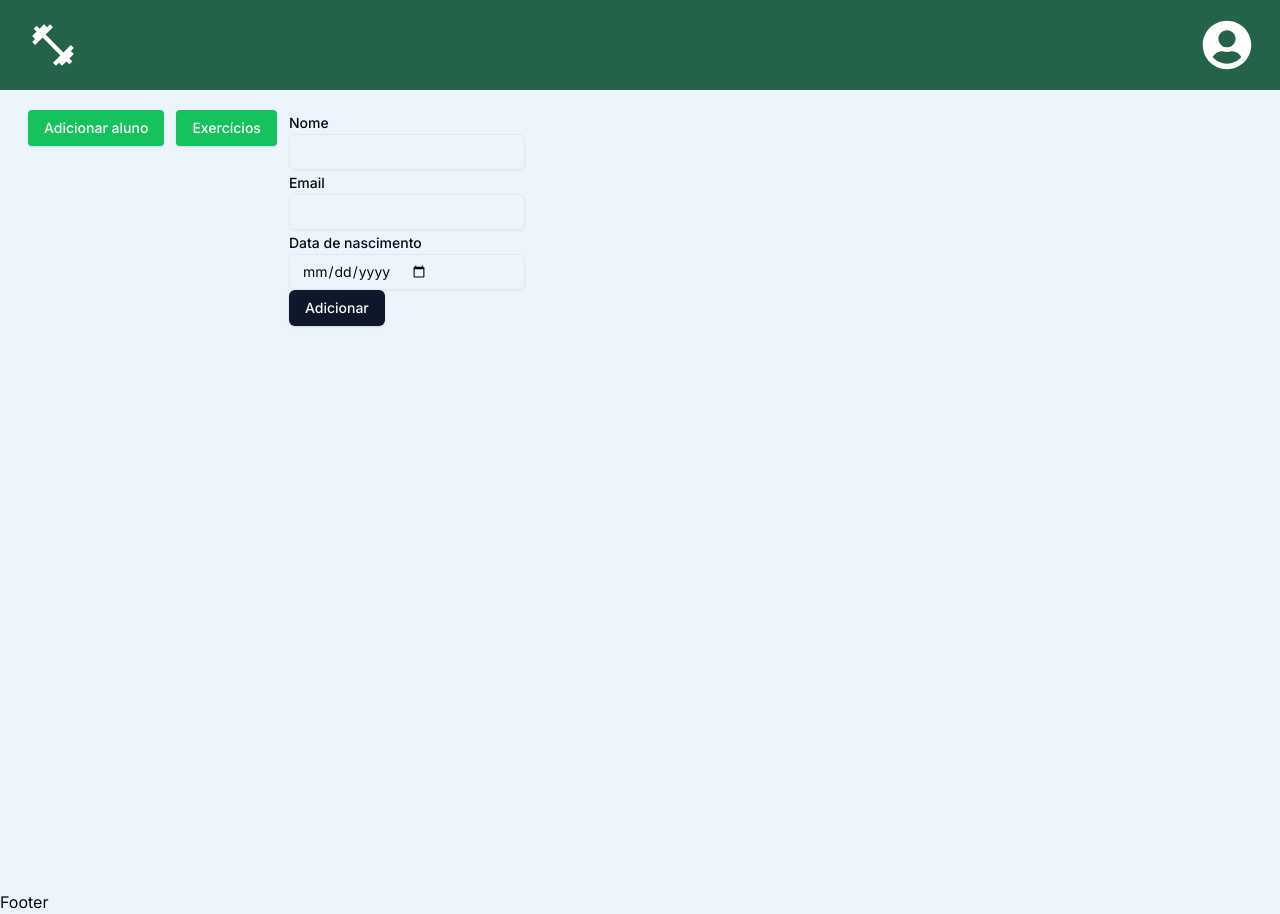
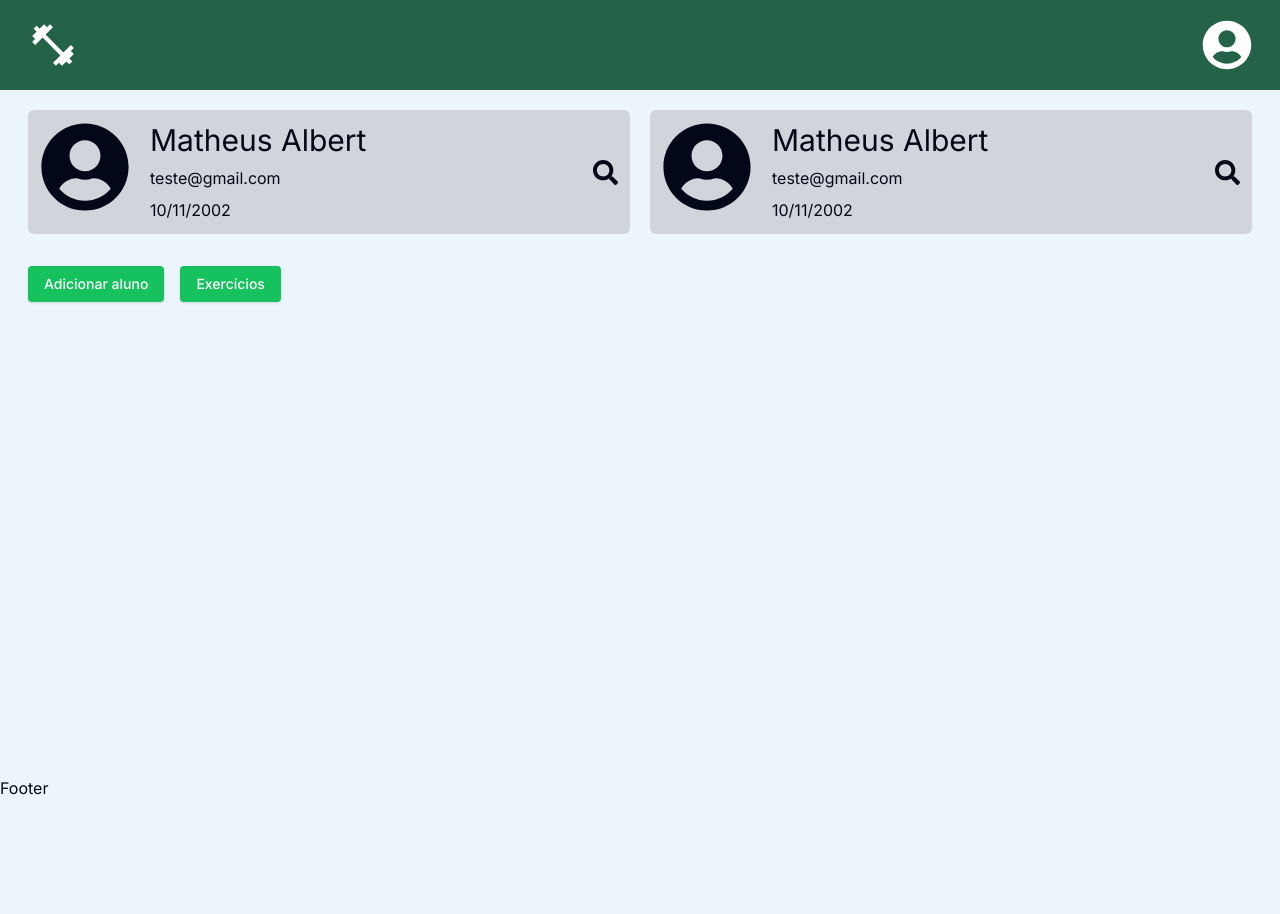
Before and after one commit to Albert1616/Sistema-Personal-Web, a Next.js app in the folder front/: page / in a window 1280 px wide. After the commit the page ends 800 px from the top, so only its background shows below. Built offline with nearby package versions, Linux system fonts and the light colour scheme.

Commit message:
feat: formulário de aluno e exercício feitos; página de exercicios e card de aluno finalizados

```diff
--- /dev/null
+++ b/front/src/app/exercicios/page.tsx
@@ -0,0 +1,33 @@
+'use client'
+
+import { Button } from '@/components/ui/button';
+import Link from 'next/link';
+import React, { useState } from 'react'
+import { MdAssignmentAdd, MdHome } from "react-icons/md";
+
+
+function page() {
+const [exercicios, setExercicios] = useState([]);
+  return (
+    <div className='h-screen py-8 px-5'>
+        <h1 className='text-3xl'>Exercícios</h1>
+        {exercicios.length > 0 ? (
+            exercicios.map(exercicio => {
+                return <p>exercicio</p>
+            })
+        ) : (
+            <p>Não Há exercícios cadastrados!</p>
+        )}
+        <div className='flex gap-5 mt-8'>
+            <Button>
+                <Link href='/formExercicio' className='flex items-center justify-center gap-3'><MdAssignmentAdd size={20}/>Adicionar exericício</Link>
+            </Button>
+            <Button>
+                <Link href='/' className='flex gap-3 items-center justify-center'><MdHome size={20}/>Home</Link>
+            </Button>
+        </div>
+    </div>
+  )
+}
+
+export default page
--- /dev/null
+++ b/front/src/app/formAluno/page.tsx
@@ -0,0 +1,12 @@
+import FormAluno from '@/components/formAluno'
+import React from 'react'
+
+function page() {
+  return (
+    <div className='flex flex-col items-center justify-center '>
+        <FormAluno />
+    </div>
+  )
+}
+
+export default page
--- /dev/null
+++ b/front/src/app/formExercicio/page.tsx
@@ -0,0 +1,12 @@
+import FormExercicio from '@/components/formExercicio'
+import React from 'react'
+
+function page() {
+  return (
+    <div className='flex flex-col items-center justify-center'>
+        <FormExercicio />
+    </div>
+  )
+}
+
+export default page;
--- a/front/src/app/globals.css
+++ b/front/src/app/globals.css
@@ -1,3 +1,16 @@
+*{
+  margin: 0;
+  padding: 0;
+  box-sizing: border-box;
+}
+html,body{
+  height: 100%;
+  width: 100%;
+  display: flex;
+  flex-direction: column;
+  justify-content: space-between;
+}
+
 @tailwind base;
   @tailwind components;
   @tailwind utilities;
--- a/front/src/app/page.tsx
+++ b/front/src/app/page.tsx
@@ -1,18 +1,28 @@
 import Image from "next/image";
 import { Button } from "@/components/ui/button"
 import Link from "next/link";
-import FormAluno from "@/components/formAluno";
+import FormAluno from "../components/formAluno";
+import CardAluno from "@/components/cardAluno";
 
 
 export default function Home() {
   return (
-    <main className="min-h-screen py-5 px-7 bg-background">
-      <div className="flex gap-3">
-        <Button className="bg-ButtonColor p-4 text-white rounded-sm hover:bg-ButtonHoverColor">
-          <Link href='/FormAluno'>Adicionar aluno</Link>
-        </Button>
-        <Button className="bg-ButtonColor p-4 rounded-sm text-white hover:bg-ButtonHoverColor">Exercícios</Button>
-        <FormAluno />
+    <main className="h-full py-5 px-7 bg-background">
+      <div>
+        <section className="grid grid-cols-2 gap-5 mb-8">
+          <CardAluno nome="Matheus Albert" email="teste@gmail.com" data="10/11/2002"/>
+          <CardAluno nome="Matheus Albert" email="teste@gmail.com" data="10/11/2002"/>
+        </section>
+        <div className="flex gap-4">
+          <Button className="bg-ButtonColor p-4 text-white rounded-sm hover:bg-ButtonHoverColor">
+            <Link href='/formAluno'>Adicionar aluno</Link>
+          </Button>
+
+          <Button className="bg-ButtonColor p-4 rounded-sm text-white hover:bg-ButtonHoverColor">
+            <Link href='/exercicios'>Exercícios</Link>
+          </Button>
+        </div>
+
       </div>
     </main>
   );
--- a/front/src/components/Header.tsx
+++ b/front/src/components/Header.tsx
@@ -26,10 +26,10 @@ function Header() {
   <DropdownMenuContent>
     <DropdownMenuLabel>Conta</DropdownMenuLabel>
     <DropdownMenuSeparator />
-    <DropdownMenuItem>Detalhes
+    <DropdownMenuItem className='cursor-pointer'>Detalhes
     </DropdownMenuItem>
-    <DropdownMenuItem className='text-red-500'>Deletar</DropdownMenuItem>
-    <DropdownMenuItem>Sair</DropdownMenuItem>
+    <DropdownMenuItem className='text-red-500 cursor-pointer'>Deletar</DropdownMenuItem>
+    <DropdownMenuItem className='cursor-pointer'>Sair</DropdownMenuItem>
   </DropdownMenuContent>
 </DropdownMenu>
 
--- /dev/null
+++ b/front/src/components/cardAluno.tsx
@@ -0,0 +1,37 @@
+import React from 'react'
+import Image from 'next/image'
+import { FaUserCircle,FaSearch } from "react-icons/fa";
+import { Button } from './ui/button';
+import Link from 'next/link';
+
+
+interface cardProps{
+    icon?: string,
+    nome: string,
+    email: string,
+    data: string
+}
+
+function cardAluno({icon, nome, email, data} : cardProps) {
+  return (
+    <div className='flex items-center justify-between bg-gray-300 rounded-md p-3'>
+        <div className='flex gap-5'>
+        {icon? (
+            <Image src={icon!} alt='Foto do aluno' className='rounded-full ring-2 ring-white'/>
+        ) : (
+            <FaUserCircle size={90}/>
+        )}
+        <div className='flex flex-col gap-2'>
+            <h1 className='text-3xl'>{nome}</h1>
+            <h3>{email}</h3>
+            <h3>{data}</h3>
+        </div>
+        </div>
+        <Link href='/'>
+            <FaSearch size={25}/>
+        </Link>
+    </div>
+  )
+}
+
+export default cardAluno
--- a/front/src/components/formAluno.tsx
+++ b/front/src/components/formAluno.tsx
@@ -4,15 +4,21 @@ import { Label } from "./ui/label";
 
 export default function FormAluno() {
   return (
-    <form action="">
-        <div>
+    <form action="" className="h-full w-[25%]">
+        <div className="flex flex-col justify-between gap-5">
+          <div className="gap-1">
             <Label htmlFor="nome">Nome</Label>
             <Input type="text"/>
+          </div>
+          <div className="gap-1">
             <Label htmlFor="nome">Email</Label>
             <Input type="text"/>
+          </div>
+          <div className="gap-1">
             <Label htmlFor="nome">Data de nascimento</Label>
             <Input type="date"/>
-            <Button>Adicionar</Button>
+          </div>
+          <Button className="mt-4">Adicionar</Button>
         </div>
     </form>
   );
--- /dev/null
+++ b/front/src/components/formExercicio.tsx
@@ -0,0 +1,33 @@
+import React from 'react'
+import { Label } from './ui/label'
+import { Input } from './ui/input'
+import { Button } from './ui/button'
+import { Textarea } from './ui/textarea'
+
+function formExercicio() {
+  return (
+    <form action="" className='w-[25%]'>
+        <div className="flex flex-col justify-between gap-5">
+          <div className="gap-1">
+            <Label htmlFor="nome">Nome</Label>
+            <Input type="text"/>
+          </div>
+          <div className="gap-1">
+            <Label htmlFor="series">Séries</Label>
+            <Input type="number"/>
+          </div>
+          <div className="gap-1">
+            <Label htmlFor="rep">Repetições</Label>
+            <Input type="number"/>
+          </div>
+          <div className="gap-1">
+            <Label htmlFor="rep">Observações</Label>
+            <Textarea />
+          </div>
+          <Button className="mt-4">Adicionar Exercício</Button>
+        </div>
+    </form>
+  )
+}
+
+export default formExercicio
--- /dev/null
+++ b/front/src/components/ui/textarea.tsx
@@ -0,0 +1,24 @@
+import * as React from "react"
+
+import { cn } from "@/lib/utils"
+
+export interface TextareaProps
+  extends React.TextareaHTMLAttributes<HTMLTextAreaElement> {}
+
+const Textarea = React.forwardRef<HTMLTextAreaElement, TextareaProps>(
+  ({ className, ...props }, ref) => {
+    return (
+      <textarea
+        className={cn(
+          "flex min-h-[60px] w-full rounded-md border border-input bg-transparent px-3 py-2 text-sm shadow-sm placeholder:text-muted-foreground focus-visible:outline-none focus-visible:ring-1 focus-visible:ring-ring disabled:cursor-not-allowed disabled:opacity-50",
+          className
+        )}
+        ref={ref}
+        {...props}
+      />
+    )
+  }
+)
+Textarea.displayName = "Textarea"
+
+export { Textarea }
--- a/front/tailwind.config.ts
+++ b/front/tailwind.config.ts
@@ -29,7 +29,7 @@ const config = {
         ring: "hsl(var(--ring))",
         foreground: "hsl(var(--foreground))",
         primary: {
-          DEFAULT: "hsl(var(--primary))",
+          DEFAULT: "#16C25D",
           foreground: "hsl(var(--primary-foreground))",
         },
         secondary: {
```
